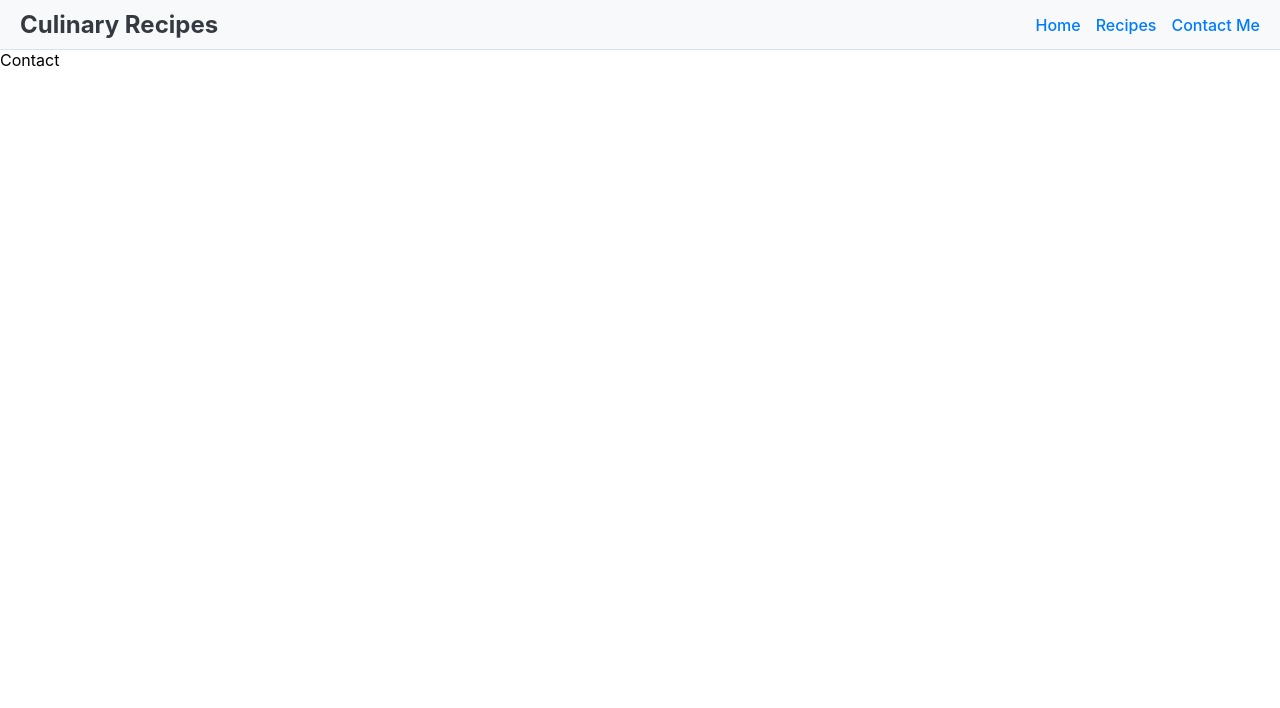
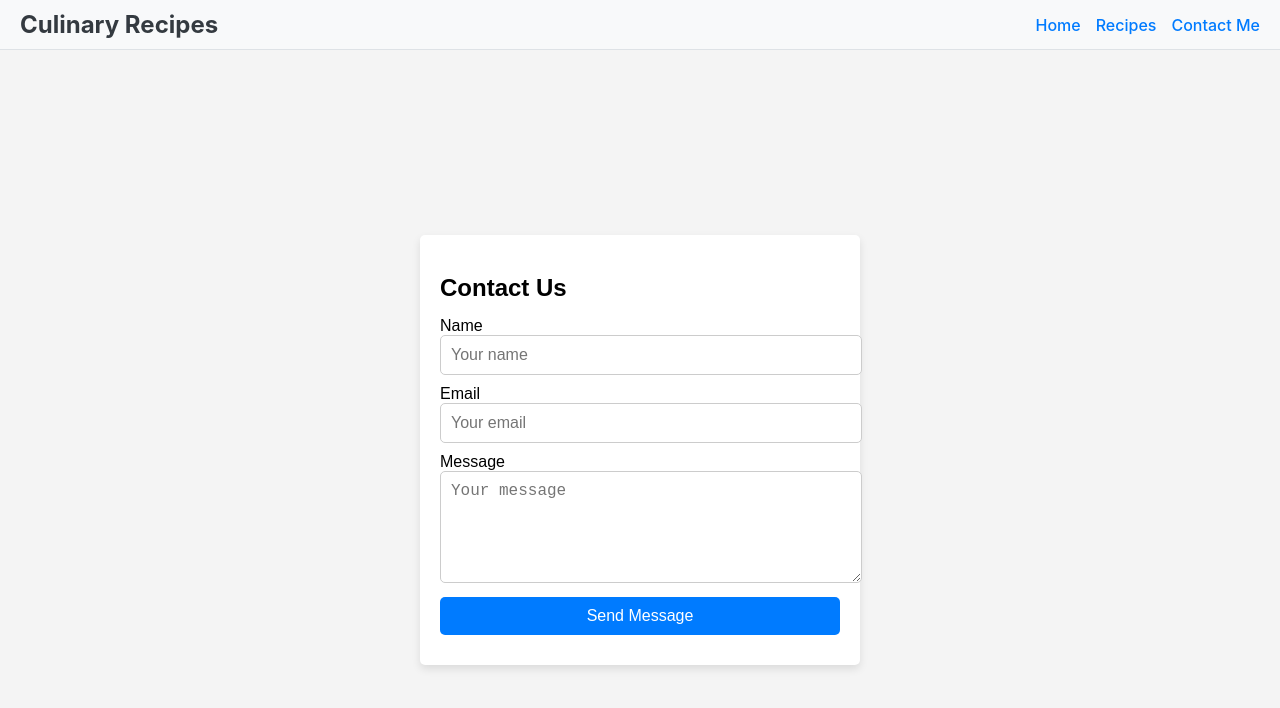
Before and after one commit to nnamanx/CulinaryCanvas, a React (Create React App) app: page /contact in a window 1280 px wide. Shown: the top 708 px of the page. Built offline with nearby package versions, Linux system fonts and the light colour scheme; the HTML template or start-up script is replaced by a standard one.

Commit message:
Fixed up the folders, and working on the Contact Page

```diff
--- a/src/ContactPage.jsx
+++ /dev/null
@@ -1,7 +0,0 @@
-const ContactPage = () => {
-  return (
-    <div>Contact</div>
-  );
-};
-
-export default ContactPage;
--- /dev/null
+++ b/src/pages/ContactPage.css
@@ -0,0 +1,41 @@
+.contact-page {
+    font-family: Arial, sans-serif;
+    margin: 0;
+    padding: 0;
+    display: flex;
+    justify-content: center;
+    align-items: center;
+    height: 100vh;
+    background-color: #f4f4f4;
+}
+.contact-form {
+    background: #fff;
+    padding: 20px;
+    border-radius: 5px;
+    box-shadow: 0 4px 8px rgba(0, 0, 0, 0.1);
+    width: 100%;
+    max-width: 400px;
+}
+.contact-form h2 {
+    margin-bottom: 15px;
+}
+.contact-form input,
+.contact-form textarea,
+.contact-form button {
+    width: 100%;
+    padding: 10px;
+    margin-bottom: 10px;
+    border: 1px solid #ccc;
+    border-radius: 5px;
+    font-size: 16px;
+}
+.contact-form button {
+    background: #007bff;
+    color: #fff;
+    border: none;
+    cursor: pointer;
+    transition: background 0.3s;
+}
+.contact-form button:hover {
+    background: #0056b3;
+}
--- /dev/null
+++ b/src/pages/ContactPage.jsx
@@ -0,0 +1,26 @@
+import "./ContactPage.css"
+
+const ContactPage = () => {
+
+  return (
+    <div className="contact-page">
+
+      <form class="contact-form" action="" method="POST">
+        <h2>Contact Us</h2>
+        <label for="name">Name</label>
+        <input type="text" id="name" name="name" placeholder="Your name" required />
+
+        <label for="email">Email</label>
+        <input type="email" id="email" name="email" placeholder="Your email" required />
+
+        <label for="message">Message</label>
+        <textarea id="message" name="message" rows="5" placeholder="Your message" required ></textarea>
+
+        <button type="submit">Send Message</button>
+      </form>
+
+    </div>
+  );
+};
+
+export default ContactPage;
```
Also changed, not shown: src/App.js (+5 -5 lines), src/components/Navbar/Navbar.css (renamed from src/Navbar.css), src/components/Navbar/Navbar.jsx (renamed from src/Navbar.jsx), src/pages/HomePage.jsx (renamed from src/HomePage.jsx), src/pages/ListPage.jsx (renamed from src/ListPage.jsx), src/pages/RecipePage.jsx (renamed from src/RecipePage.jsx).
